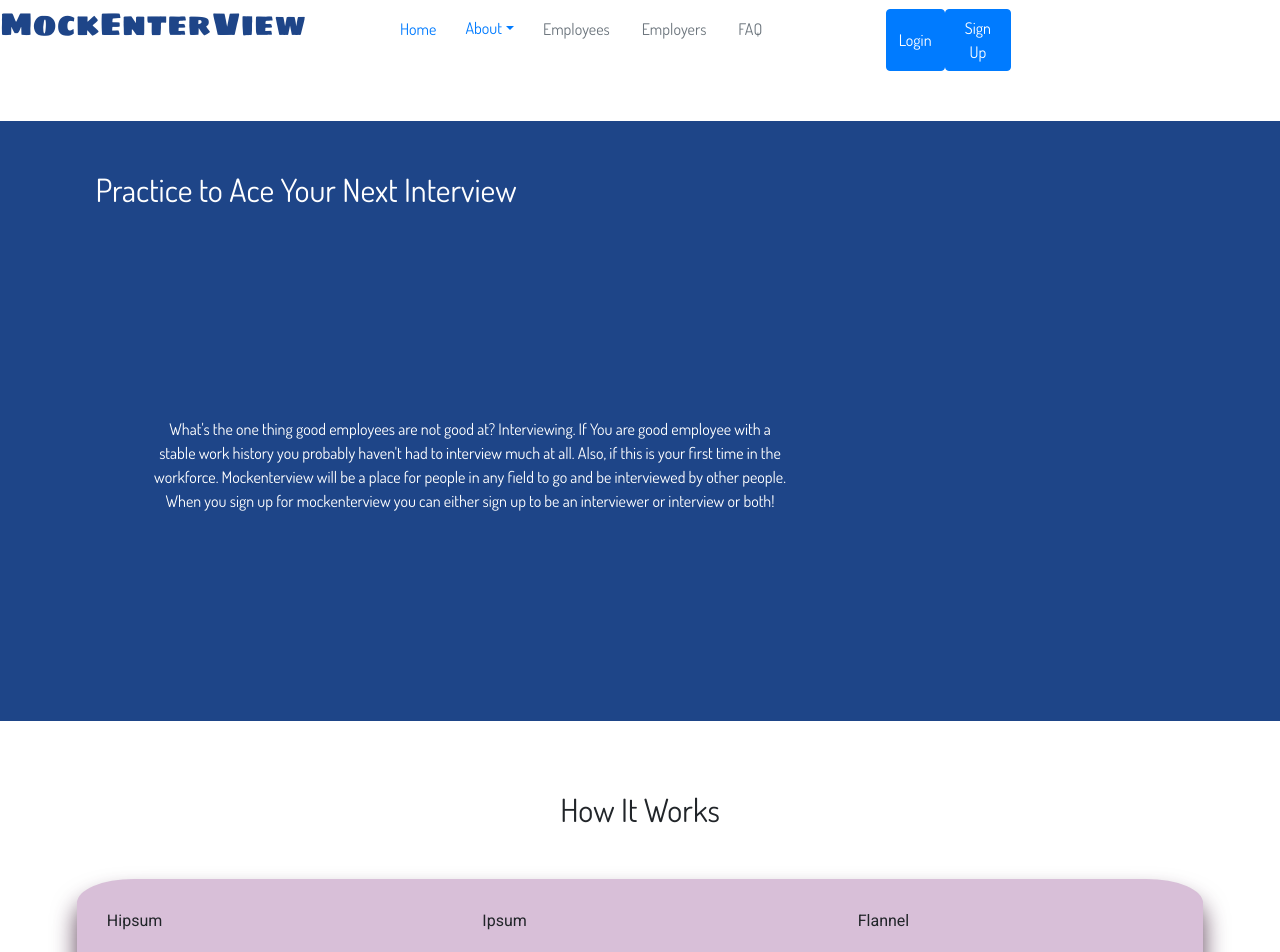
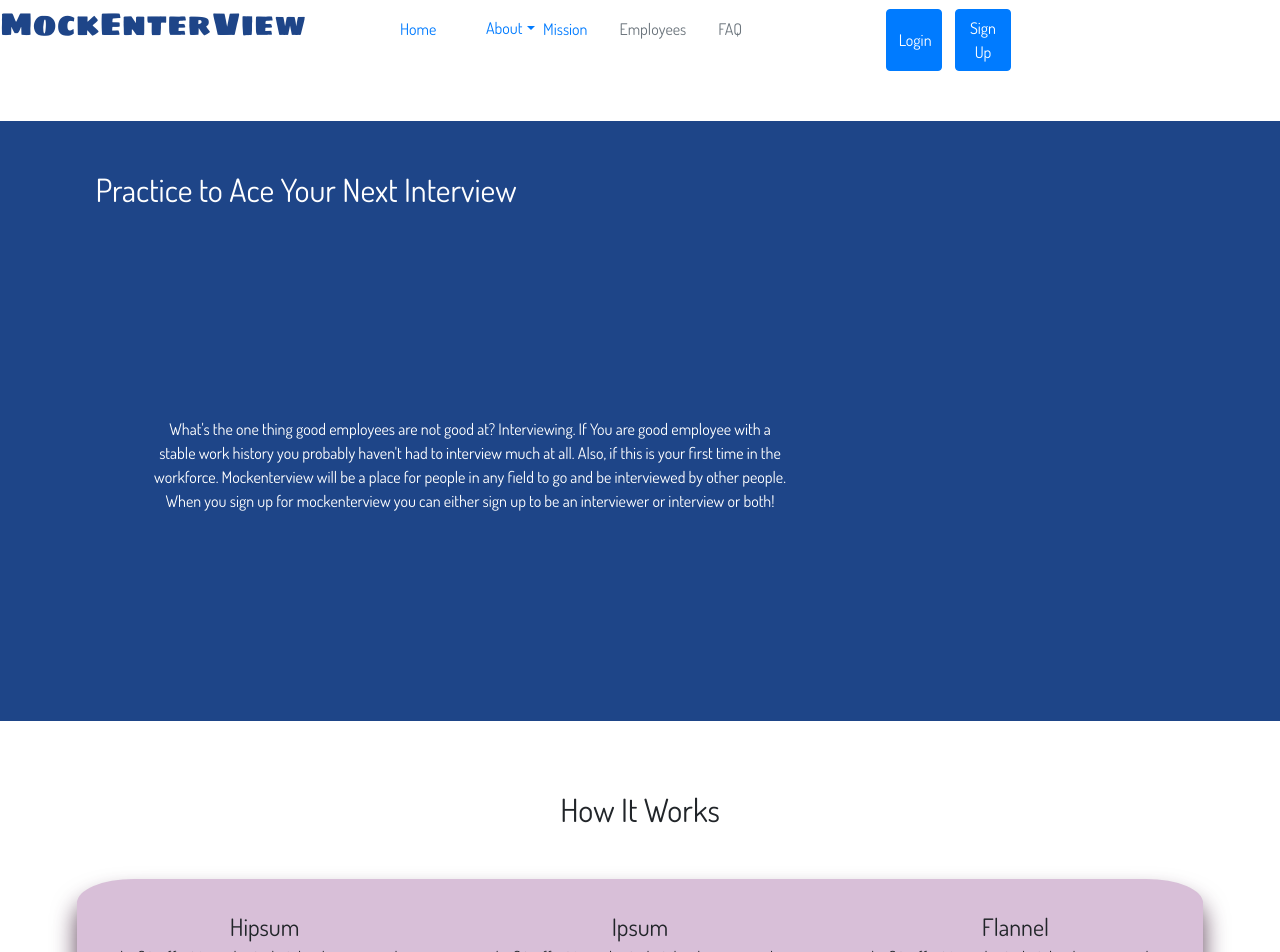
Before and after one commit to mockenterview/frontend, a React (Create React App) app: page / in a window 1280 px wide. Shown: the top 952 px of the page. Built offline with nearby package versions, Linux system fonts and the light colour scheme.

Commit message:
landing style update and link

```diff
--- a/src/Components/About/About.css
+++ b/src/Components/About/About.css
@@ -45,6 +45,14 @@ filter: drop-shadow(0 1rem 0.75rem rgba(41, 3, 34, 0.747));
     justify-content: flex-start;
     align-content: flex-start;
 }
+.point-header {
+    font-size: 1.5rem;
+}
+button {
+    width: 45%;
+    background-color: 007BFF;
+    border-radius: 5px;
+}
 /* MIssion */
 .mission {
     background-color: #1E4588;
@@ -79,6 +87,7 @@ filter: drop-shadow(0 1rem 0.75rem rgba(41, 3, 34, 0.747));
     color: rgb(241, 8, 241);
     filter: drop-shadow(0 1rem 0.75rem rgba(190, 8, 160, 0.747))
 }
+
 
 /* Team  */
 .Team {
--- a/src/Components/About/HowWorks.js
+++ b/src/Components/About/HowWorks.js
@@ -1,5 +1,5 @@
 import React from 'react'
-import { Button } from 'reactstrap';
+
 
 const HowWorks = () => {
     return (
@@ -7,26 +7,28 @@ const HowWorks = () => {
             <h2>How It Works</h2>
             <div className='points'>
                 <div className='point'>
-                    <div className='header'>Hipsum</div>
+                    <div className='point-header'>Hipsum</div>
                     <div className='para'>
                    lo-fi truffaut jean shorts, butcher hexagon woke thundercats brunch master cleanse chartreuse intelligentsia hashtag subway tile poutine. Flexitarian edison bulb poutine hella, authentic seitan cliche fam paleo readymade 3 wolf moon artisan food truck vegan letterpress. Post-ironic brooklyn pour-over mumblecore street art adaptogen, VHS cloud bread subway tile heirloom drinking vinegar occupy tumblr.
                    </div>
                 </div>
                 <div className='point'>
-                    <div className='header'>Ipsum</div>
+                    <div className='point-header'>Ipsum</div>
                     <div className='para'>
                    lo-fi truffaut jean shorts, butcher hexagon woke thundercats brunch master cleanse chartreuse intelligentsia hashtag subway tile poutine. Flexitarian edison bulb poutine hella, authentic seitan cliche fam paleo readymade 3 wolf moon artisan food truck vegan letterpress. Post-ironic brooklyn pour-over mumblecore street art adaptogen, VHS cloud bread subway tile heirloom drinking vinegar occupy tumblr.
                    </div>
                 </div>
                 <div className='point'>
-                    <div className='header'>Flannel</div>
+                    <div className='point-header'>Flannel</div>
                     <div className='para'>
                    lo-fi truffaut jean shorts, butcher hexagon woke thundercats brunch master cleanse chartreuse intelligentsia hashtag subway tile poutine. Flexitarian edison bulb poutine hella, authentic seitan cliche fam paleo readymade 3 wolf moon artisan food truck vegan letterpress. Post-ironic brooklyn pour-over mumblecore street art adaptogen, VHS cloud bread subway tile heirloom drinking vinegar occupy tumblr.
                    </div>
                 </div>
             </div>
-           <div className='button'></div>
-            <Button color='primary'>Sign Up</Button>
+           <div >
+           <button href='/register'>Sign Up</button>
+           </div>
+
         </div>
     )
 }
--- a/src/Components/About/Mission.js
+++ b/src/Components/About/Mission.js
@@ -6,7 +6,7 @@ const Mission = () => {
     const [jobsCount, setJobsCount] = React.useState(80000)
 
     return (
-        <div className='mission'>
+        <div className='mission' id='mission'>
             <div className='blurb'>
                 <h2>Practice. Guide. Discover.</h2>
             </div>
--- a/src/Components/Header/home-header.css
+++ b/src/Components/Header/home-header.css
@@ -5,6 +5,9 @@
    justify-content: space-between;
    align-items: baseline;
    font-family: 'Roboto', sans-serif;
+   background-color: white;
+
+
 }
 
 .logo {
--- a/src/Components/Header/home-header.js
+++ b/src/Components/Header/home-header.js
@@ -31,10 +31,10 @@ const Header = props => {
                 </DropdownMenu>
             </Dropdown>
             <NavItem>
-                 <NavLink disabled href="#">Employees</NavLink>
+                 <NavLink href="#mission">Mission</NavLink>
             </NavItem>
             <NavItem>
-                 <NavLink disabled href="#">Employers</NavLink>
+                 <NavLink disabled href="#">Employees</NavLink>
             </NavItem>
             <NavItem>
                  <NavLink disabled href="#">FAQ</NavLink>
```
